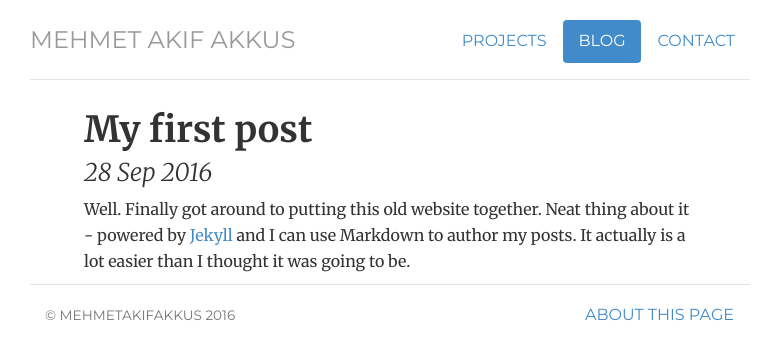
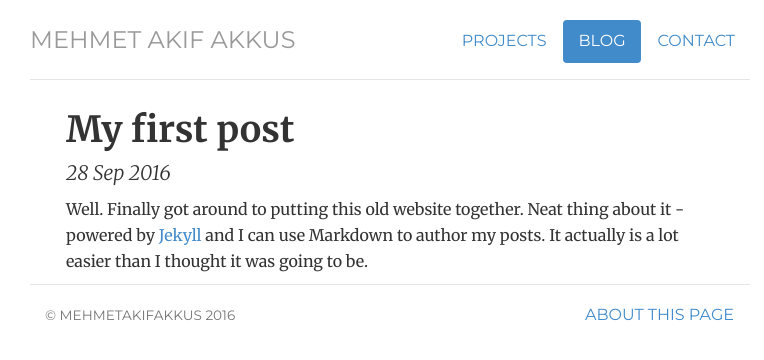
Before and after one commit to mehmetakifakkus/mehmetakifakkus.github.io, a Jekyll site: the page built from _posts/2016-09-28-my-first-post.md, in a window 1280 px wide. Shown: the top 360 px of the page, without its empty margins (250-1014 px from the left). Built offline with Jekyll 4.4.1, drawn with Linux system fonts in a browser that asks for light colours.

Commit message:
Update style.css

```diff
--- a/css/style.css
+++ b/css/style.css
@@ -36,8 +36,8 @@ ul.listnotes { margin: 0 auto; }
 ul.listnotes li {line-height: 30px; }
 
 /* Note */
-.note, .contact, .about, .error, .swatches { width: 85%; margin: 0 auto; line-height: 26px; }
-.note h2.date, .note p.date, .swatch-log h2.date { font-size: 24.5px; font-weight: 300; font-style: italic; }
+.note, .contact, .about, .error, .swatches { width: 90%; margin: 0 auto; line-height: 26px; }
+.note h2.date, .note p.date, .swatch-log h2.date { font-size: 20px; font-weight: 300; font-style: italic; }
 
 /* Swatches */
 .swatch-log h2.date { margin-bottom: 30px; }
```
